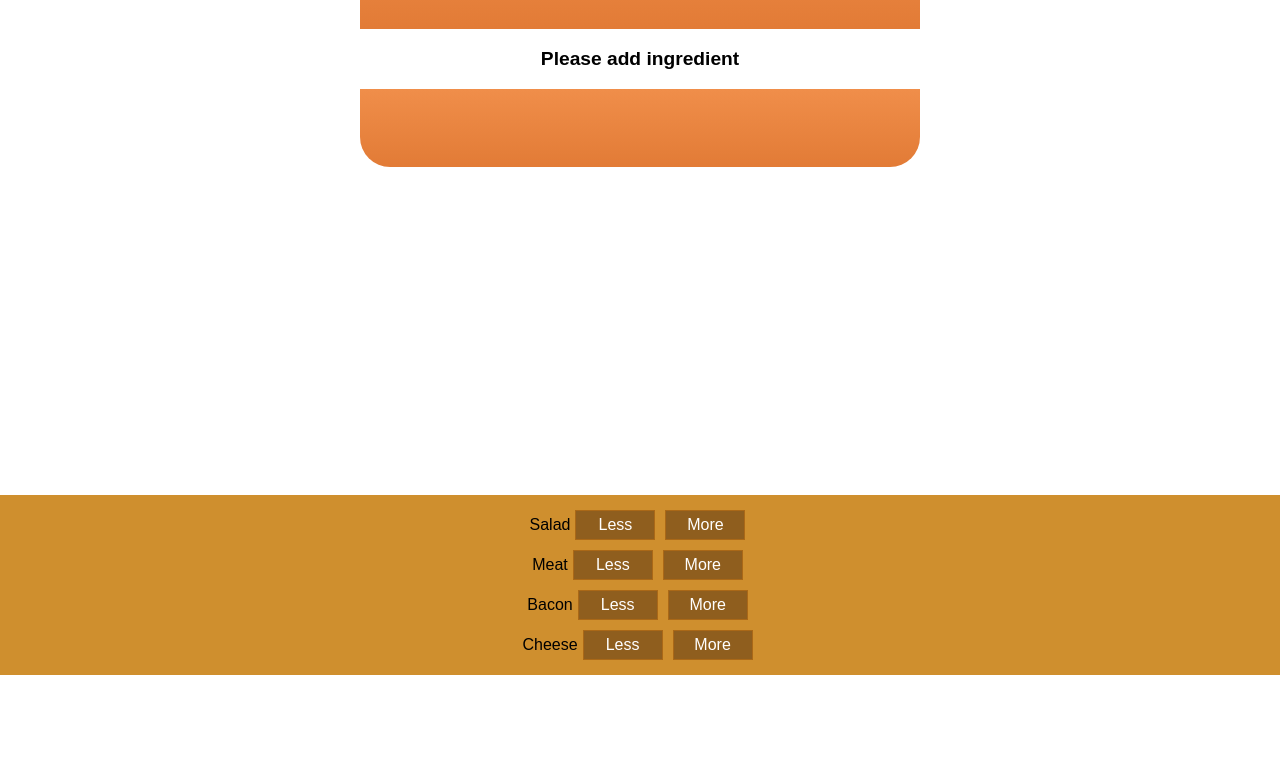
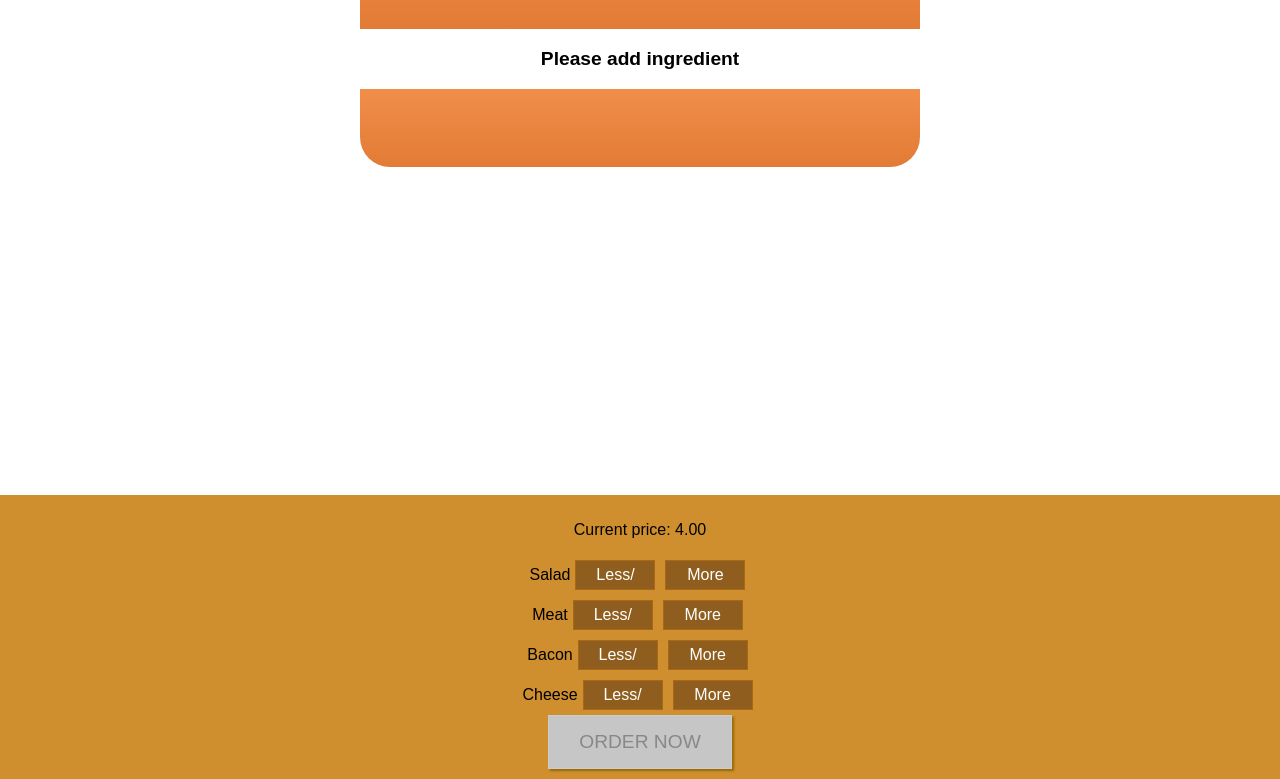
Before and after one commit to HponeMyatThu/burger-builder, a React app in the folder burger-builder-test/: page / in a window 1280 px wide. Shown: the part 205-984 px from the top of the page. Before the commit the page ends 880 px from the top, so only its background shows below. Built offline with nearby package versions, Linux system fonts and the light colour scheme; a web font is replaced by a local one.

Commit message:
[ orderSummary ]

```diff
--- a/burger-builder-test/src/components/Burger/BuildControls/BuildControl/BuildControl.js
+++ b/burger-builder-test/src/components/Burger/BuildControls/BuildControl/BuildControl.js
@@ -9,7 +9,7 @@
       onClick={props.removed}
       disabled={props.disabled}
     >
-      Less
+      Less/{props.disabled}
     </button>
     <button className={classes.More} onClick={props.added}>
       More
--- a/burger-builder-test/src/components/Burger/BuildControls/BuildControls.js
+++ b/burger-builder-test/src/components/Burger/BuildControls/BuildControls.js
@@ -12,6 +12,7 @@
 
 const BuildControls = props => (
   <div className={classes.BuildControls}>
+    <p>Current price: {props.price.toFixed(2)}</p>
     {controls.map(ctrl => (
       <BuildControl
         key={ctrl.label}
@@ -19,9 +20,10 @@
         type={ctrl.type}
         added={() => props.ingredientAdded(ctrl.type)}
         removed={() => props.ingredientRemoved(ctrl.type)}
-        disabled={props.disabled[ctrl.type] || false}
+        disabled={props.disabled[ctrl.type]}
       />
     ))}
+    <button className={classes.OrderButton} disabled={!props.purchasable} onClick={props.ordered}>ORDER NOW</button>
   </div>
 );
 
--- a/burger-builder-test/src/components/Burger/BuildControls/BuildControls.module.css
+++ b/burger-builder-test/src/components/Burger/BuildControls/BuildControls.module.css
@@ -8,3 +8,44 @@
     margin: auto;
     padding: 10px 0;
 }
+
+.OrderButton{
+    background-color: #DAD735;
+    outline: none;
+    cursor: pointer;
+    border: 1px solid #966909;
+    color: #966909;
+    font-family: inherit;
+    font-size: 1.2rem;
+    padding: 15px 30px;
+    box-shadow: 2px 2px 2px #966909;
+}
+
+.OrderButton:hover, .OrderButton:active{
+    background-color: #A0DB41;
+    border: 1px solid #966909;
+    color: #966909;
+}
+
+.OrderButton:disabled{
+    background-color: #C7C6C6;
+    cursor: not-allowed;
+    border: 1px solid #ccc;
+    color: #888;
+}
+
+.OrderButton:not(:disabled){
+    animation: enable 0.3s linear;
+}
+
+@keyframes enabled {
+    0%{
+        transform: scale(1);
+    }
+    60%{
+        transform: scale(1.1);
+    }
+    100%{
+        transform: scale(1);
+    }
+}
--- /dev/null
+++ b/burger-builder-test/src/components/Burger/OrderSummary/OrderSummary.js
@@ -0,0 +1,22 @@
+import React from 'react';
+
+import Auxilitary from '../../../hoc/Auxilitary';
+
+const OrderSummary = props => {
+  const ingredientSummary = Object.keys(props.ingredient).map(igKey => (
+    <li key={igKey}>
+      <span style={{ textTransform: 'capitalize' }}>{igKey}</span>:{' '}
+      {props.ingredient[igKey]}
+    </li>
+  ));
+  return (
+    <Auxilitary>
+      <p>Your Order</p>
+      <p>A delicious burger with the following ingredient:</p>
+      <ul>{ingredientSummary}</ul>
+      <p>Continue to CheckOut?</p>
+    </Auxilitary>
+  );
+};
+
+export default OrderSummary;
--- /dev/null
+++ b/burger-builder-test/src/components/UI/Modal/Modal.js
@@ -0,0 +1,16 @@
+import React from 'react';
+import classes from '../Modal/Modal.module.css';
+
+const Model = props => (
+  <div
+    className={classes.Modal}
+    style={{
+      transform: props.show ? 'translateY(0%)' : 'translateY(-100%)',
+      opacity: props.show ? '1' : '0',
+    }}
+  >
+    {props.children}
+  </div>
+);
+
+export default Model;
--- /dev/null
+++ b/burger-builder-test/src/components/UI/Modal/Modal.module.css
@@ -0,0 +1,20 @@
+.Modal{
+    position: fixed;
+    z-index: 500;
+    background-color: white;
+    width: 70%;
+    border: 1px solid #ccc;
+    box-shadow: 1px 1px 1px black;
+    padding: 16px;
+    left: 15%;
+    top: 30%;
+    box-sizing: border-box;
+    transition: all 0.3s ease-out;
+}
+
+@media (min-width: 600px){
+    .Modal{
+        width: 500px;
+        left: calc(50% - 250px)
+    }
+}
--- a/burger-builder-test/src/containers/BurgerBuilder/BurgerBuilder.js
+++ b/burger-builder-test/src/containers/BurgerBuilder/BurgerBuilder.js
@@ -1,7 +1,11 @@
 import React, { Component } from 'react';
+
 import Auxilitary from '../../hoc/Auxilitary';
 import Burger from '../../components/Burger/Burger';
 import BuildControls from '../../components/Burger/BuildControls/BuildControls';
+import Modal from '../../components/UI/Modal/Modal';
+import OrderSummary from '../../components/Burger/OrderSummary/OrderSummary';
+
 
 const INGREDIENT_PRICE = {
   salad: 0.5,
@@ -19,7 +23,21 @@
       cheese: 0,
     },
     totalPrice: 4,
+    purchasable: false,
+    purchasing: false,
   };
+
+  updatePurchaseState(ingredient) {
+    const sum = Object.keys(ingredient)
+      .map(igKey => {
+        return ingredient[igKey];
+      })
+      .reduce((sum, el) => {
+        return sum + el;
+      }, 0);
+
+    this.setState({purchasable: sum > 0})
+  }
 
   addIngredientHandler = type => {
     const oldCount = this.state.ingredient[type];
@@ -32,12 +50,13 @@
     const oldPrice = this.state.totalPrice;
     const newPrice = oldPrice + priceAddition;
     this.setState({ totalPrice: newPrice, ingredient: updatedIngredient });
+    this.updatePurchaseState(updatedIngredient);
   };
 
   removeIngredientHandler = type => {
     const oldCount = this.state.ingredient[type];
-    if(oldCount <= 0){
-        return;
+    if (oldCount <= 0) {
+      return;
     }
     const updatedCount = oldCount - 1;
     const updatedIngredient = {
@@ -46,24 +65,35 @@
     updatedIngredient[type] = updatedCount;
     const priceDeduction = INGREDIENT_PRICE[type];
     const oldPrice = this.state.totalPrice;
-    const newPrice = oldPrice + priceDeduction;
+    const newPrice = oldPrice - priceDeduction;
     this.setState({ totalPrice: newPrice, ingredient: updatedIngredient });
+    this.updatePurchaseState(updatedIngredient);
   };
+
+  purchasingHandler = () => {
+    this.setState({purchasing: true});
+  }
 
   render() {
     const disableInfo = {
-        ...this.state.ingredient
-    }
-    for(const key in disableInfo){
-        disableInfo[key] = disableInfo[key] <= 0;
+      ...this.state.ingredient,
+    };
+    for (const key in disableInfo) {
+      disableInfo[key] = disableInfo[key] <= 0;
     }
     return (
       <Auxilitary>
+        <Modal show={this.state.purchasing}>
+          <OrderSummary ingredient={this.state.ingredient} />
+        </Modal>
         <Burger ingredient={this.state.ingredient} />
         <BuildControls
           ingredientAdded={this.addIngredientHandler}
           ingredientRemoved={this.removeIngredientHandler}
           disabled={disableInfo}
+          price={this.state.totalPrice}
+          purchasable={this.state.purchasable}
+          ordered={this.purchasingHandler}
         />
       </Auxilitary>
     );
```
Also changed, not shown: burger-builder-test/src/components/UI/Backdrop/Backdrop.js (added).
